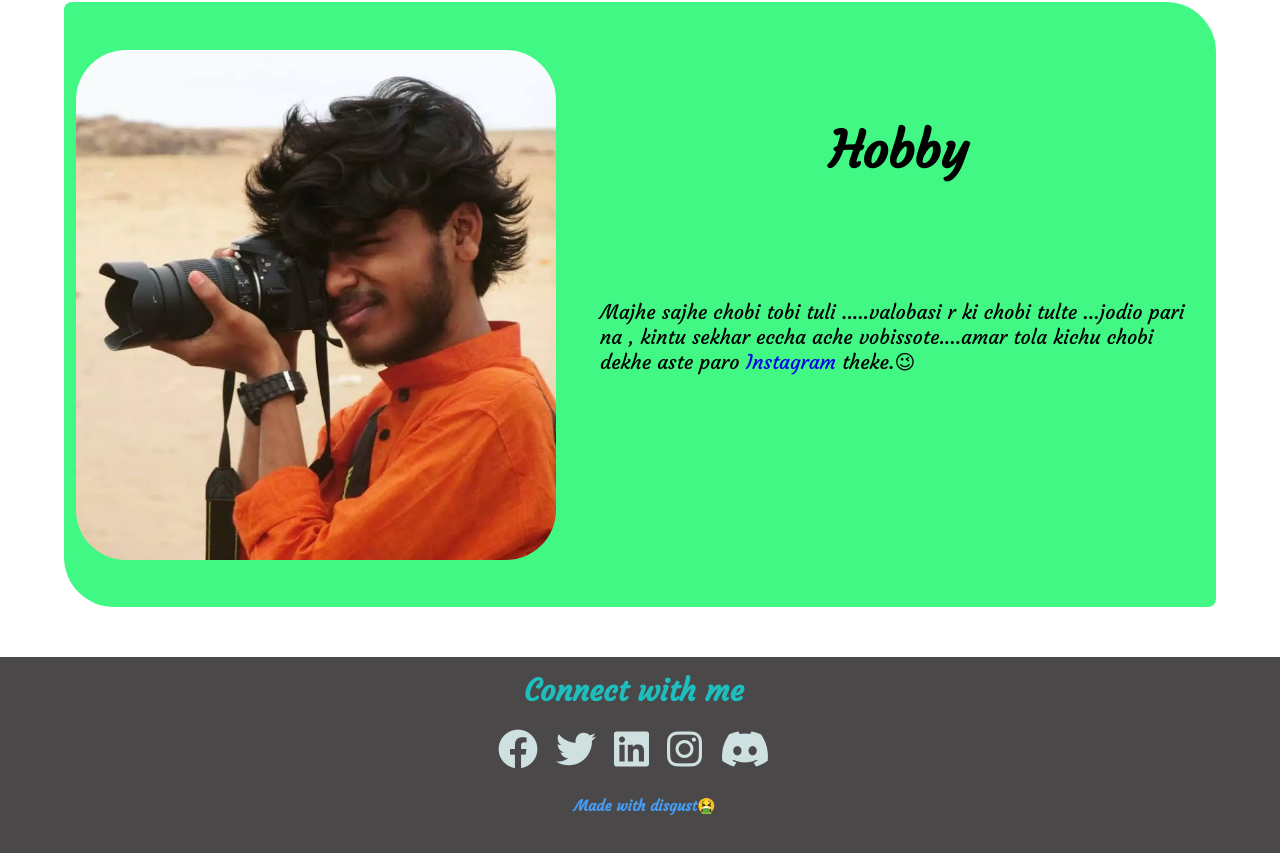
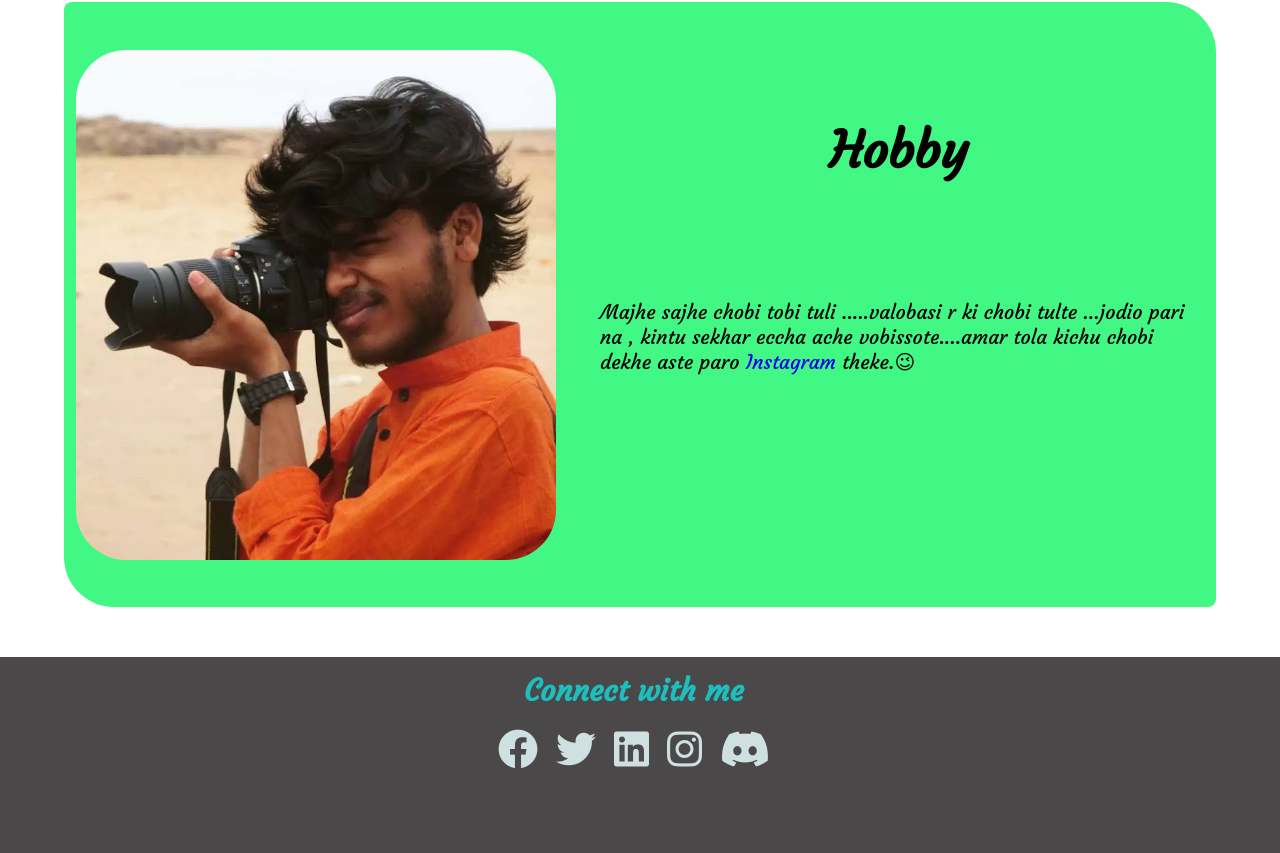
Before and after one commit to akash70629/D-Portfolio, a plain HTML site: page index.html in a window 1280 px wide. Shown: the part 2229-3082 px from the top of the page. Drawn offline with Linux system fonts and the light colour scheme.

Commit message:
"made with disgust"removed

```diff
--- a/index.html
+++ b/index.html
@@ -166,9 +166,9 @@
 
             </div>
 
-            <div class="made-with">
+            <!-- <div class="made-with">
                 <h4>Made with disgust🤮</h4>
-            </div>
+            </div> -->
 
     </footer>
 
--- a/style.css
+++ b/style.css
@@ -369,7 +369,7 @@
 
 }
 
-
+/*
 .made-with h4{
     margin-top: 20px;
     margin-left: 100px;
@@ -385,7 +385,7 @@
     transform: scale(1.2);
     color: rgb(100, 171, 243);
 }
-
+ */
 
 
 
```
